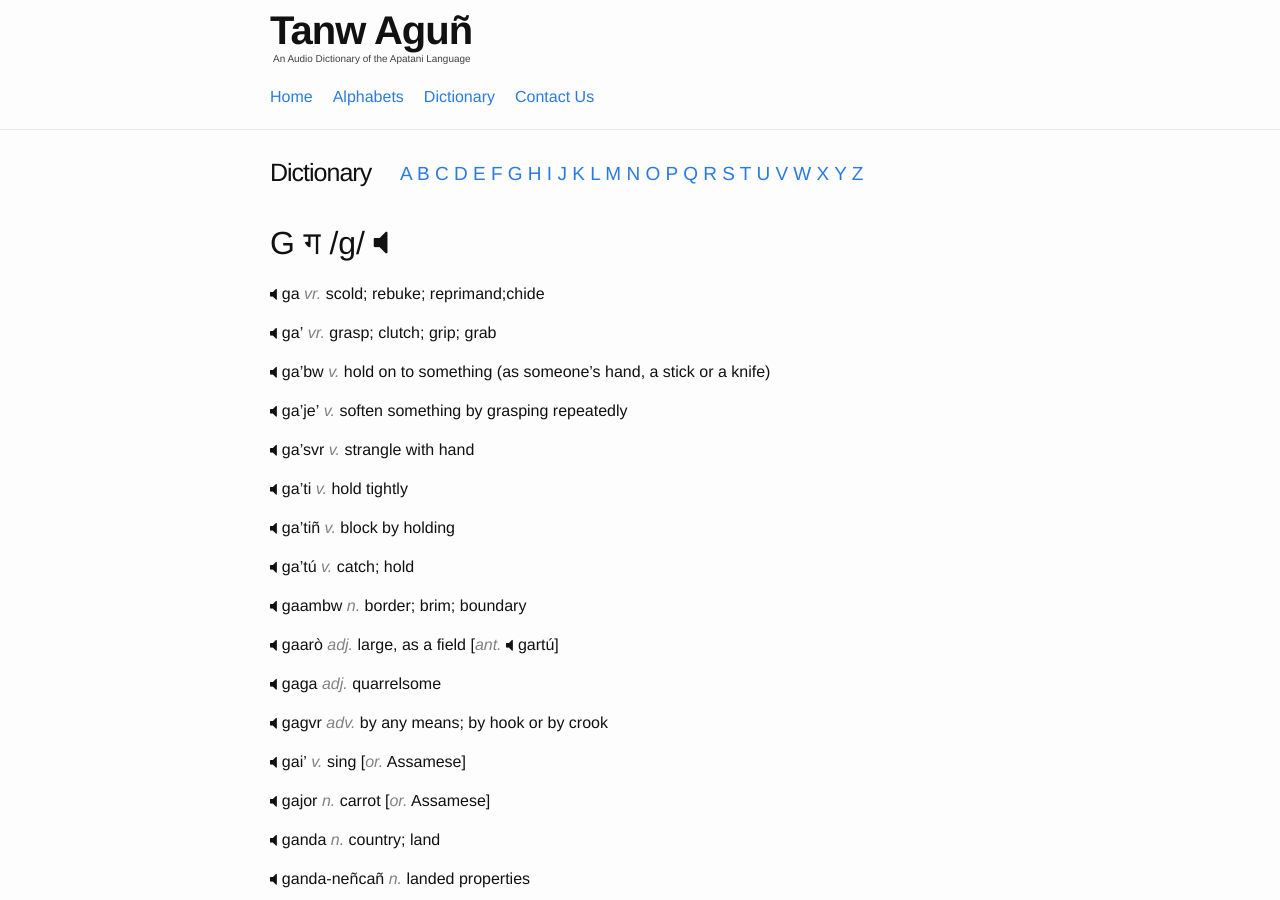
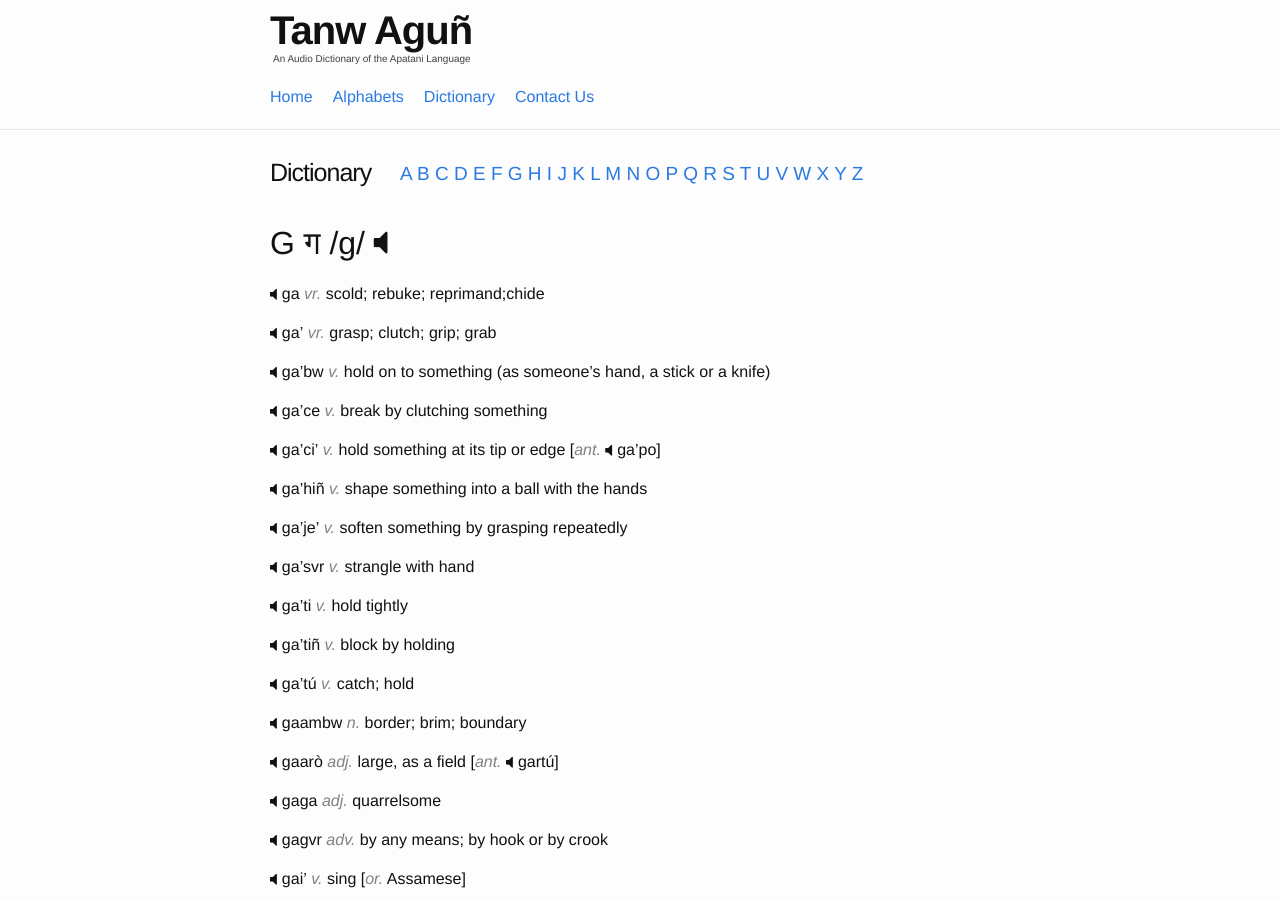
Before and after one commit to hacksparrow/language.apatani.org, a Jekyll site: the page built from dictionary/g.md, in a window 1280 px wide and 900 px high. Built offline with Jekyll 4.4.1, drawn with Linux system fonts in a browser that asks for light colours; nearby versions of some CDN libraries; comment, search, counter and statistics services are not loaded.

Commit message:
Update g.md

```diff
--- a/dictionary/g.md
+++ b/dictionary/g.md
@@ -13,6 +13,14 @@ __ga'__ _vr._  grasp; clutch; grip; grab
 
 
 __ga'bw__ _v._  hold on to something (as someone's hand, a stick or a knife)
+
+__ga'ce__	_v._	break by clutching something
+
+
+__ga'ci'__	_v._	hold something at its tip or edge	[_ant._	ga'po]
+
+
+__ga'hiñ__	_v._	shape something into a ball with the hands
 
 
 __ga'je'__  _v._  soften something by grasping repeatedly
```
